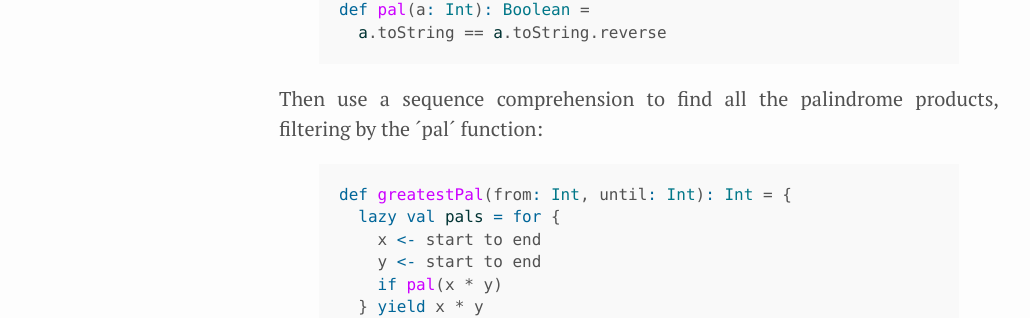
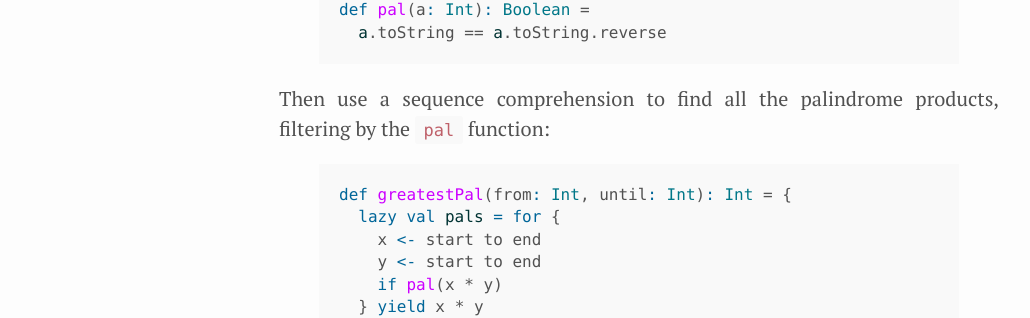
Before and after one commit to rodolfo42/rodolfo42.github.io, a Jekyll site: the page built from _posts/2014-04-16-beauty-of-sequence-comprehensions-in-scala.md, in a window 1280 px wide. Shown: the part 513-831 px from the top of the page, without its empty margins (1-1031 px from the left). Built offline with Jekyll 4.4.1, drawn with Linux system fonts in a browser that asks for light colours; comment, search, counter and statistics services are not loaded.

```diff
--- a/_posts/2014-04-16-beauty-of-sequence-comprehensions-in-scala.md
+++ b/_posts/2014-04-16-beauty-of-sequence-comprehensions-in-scala.md
@@ -18,7 +18,7 @@ def pal(a: Int): Boolean =
   a.toString == a.toString.reverse
 {% endhighlight %}
 
-Then use a sequence comprehension to find all the palindrome products, filtering by the ´pal´ function:
+Then use a sequence comprehension to find all the palindrome products, filtering by the `pal` function:
 
 {% highlight scala %}
 def greatestPal(from: Int, until: Int): Int = {
```
